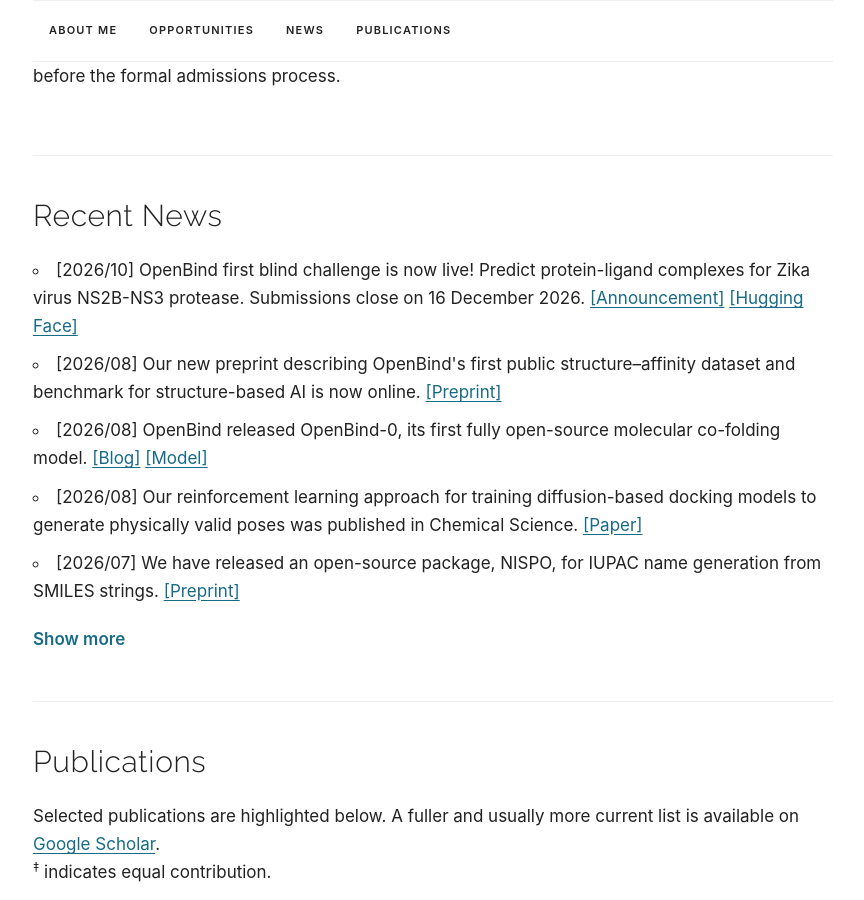
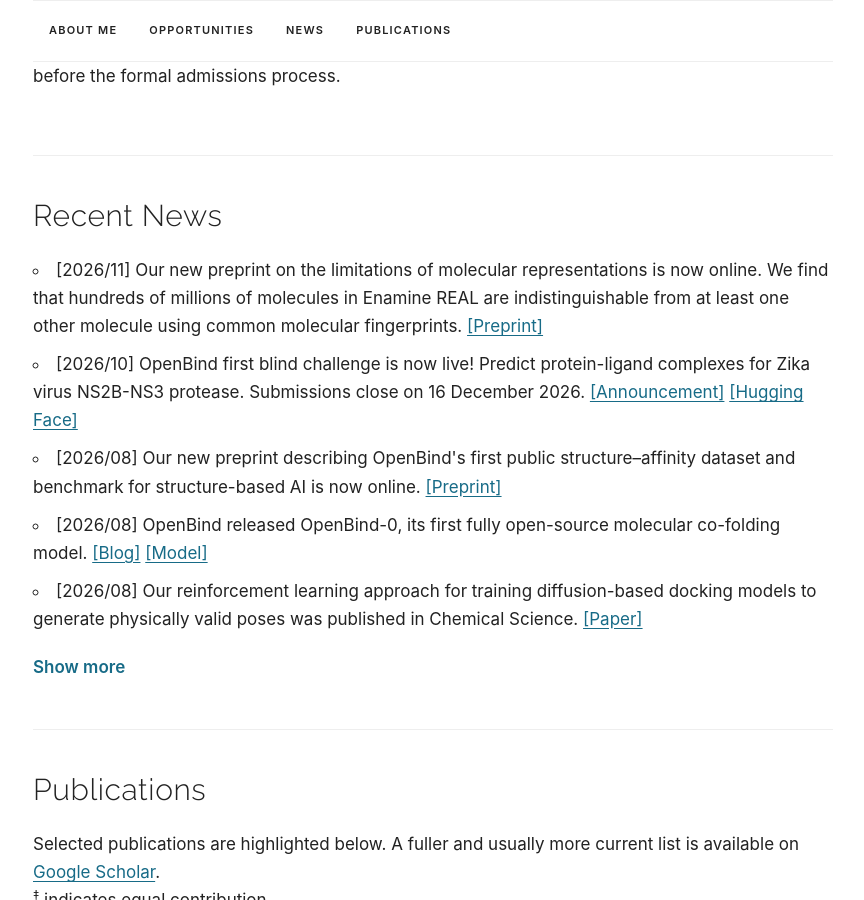
Before and after one commit to fimrie/fimrie.github.io, a Jekyll site: the page built from index.html, in a window 1280 px wide and 900 px high, scrolled down 1336 px. Shown: the whole window, without its empty margins (207-1071 px from the left). Built offline with Jekyll 4.4.1, drawn with Linux system fonts in a browser that asks for light colours; some web fonts are replaced.

Commit message:
Add molecular representations preprint and news (#22)

```diff
--- a/_data/news.yaml
+++ b/_data/news.yaml
@@ -1,4 +1,11 @@
 items:
+  - date: "2026/11"
+    text: "Our new preprint on the limitations of molecular representations is now online. We find that hundreds of millions of molecules in Enamine REAL are indistinguishable from at least one other molecule using common molecular fingerprints."
+    links:
+      - label: "Preprint"
+        url: "https://arxiv.org/abs/2611.08420"
+    archived: n
+
   - date: "2026/10"
     text: "OpenBind first blind challenge is now live! Predict protein-ligand complexes for Zika virus NS2B-NS3 protease. Submissions close on 16 December 2026."
     links:
@@ -101,14 +108,14 @@ items:
     links:
       - label: "Paper"
         url: "https://pubs.acs.org/doi/10.1021/acs.jcim.4c02008"
-    archived: n
+    archived: y
 
   - date: "2025/01"
     text: "AutoPrognosis-Multimodal, our multimodal AutoML framework integrating imaging and tabular data, was accepted by IEEE Journal of Biomedical and Health Informatics."
     links:
       - label: "Paper"
         url: "https://ieeexplore.ieee.org/document/10842455"
-    archived: n
+    archived: y
 
   - date: "2024/06"
     text: "I joined the Department of Statistics, University of Oxford as a Florence Nightingale Bicentenary Fellow."
```
Also changed, not shown: _data/publications.yaml (+9 -0 lines), assets/bibtex/blake2026limitations.bib (added, +9 -0 lines).
